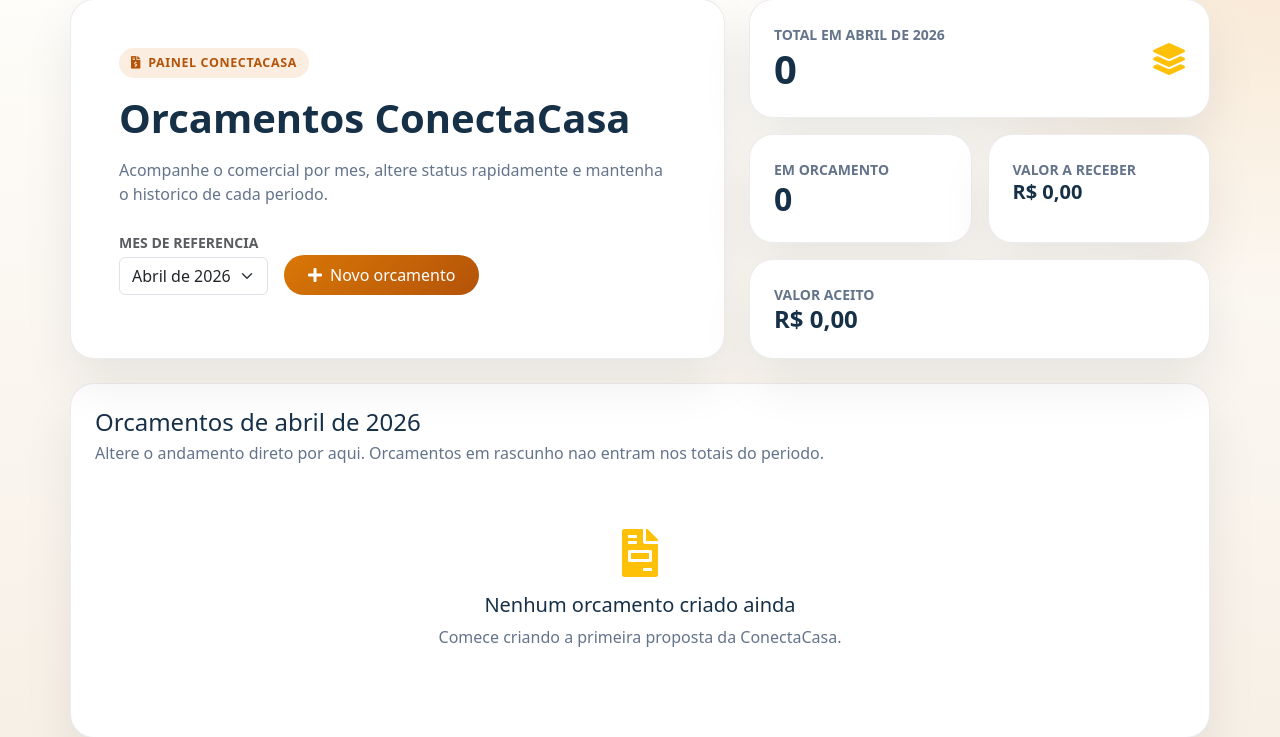
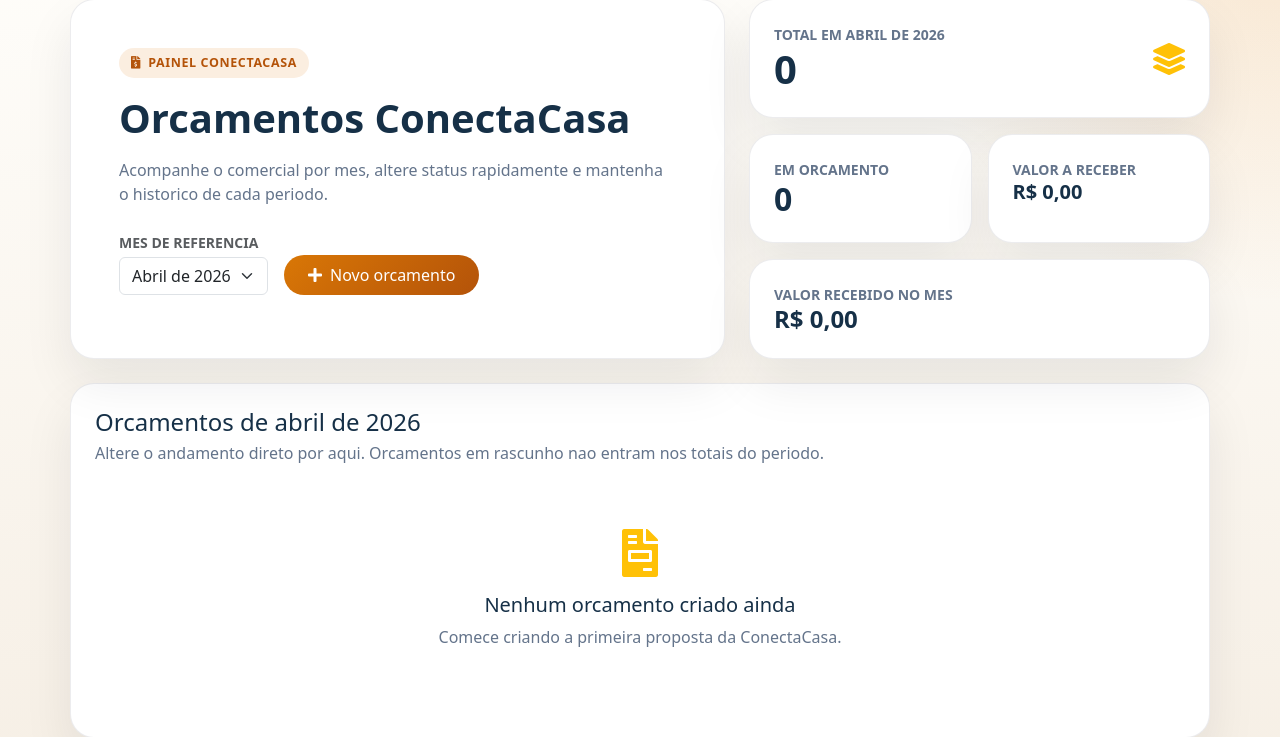
Before and after one commit to conectacasarr/inventario, a Flask app: page /conectacasa/painel in a window 1280 px wide. Shown: the part 97-834 px from the top of the page. Run offline with Flask 3, Linux system fonts and the light colour scheme; a user stored in the database is signed in; data comes from the database, SQL or seed files in the repository; data that the repository does not hold is empty.

Commit message:
fix: restore finalizado status in conectacasa

```diff
--- a/app.py
+++ b/app.py
@@ -295,6 +295,7 @@ def conectacasa_status_opcoes():
         ("orcamento", "Orcamento"),
         ("enviado", "Enviado"),
         ("aceito", "Aceito"),
+        ("finalizado", "Finalizado"),
         ("rejeitado", "Rejeitado"),
     ]
 
@@ -304,7 +305,6 @@ def conectacasa_status_normalizado(status):
     mapa_legado = {
         "rascunho": "orcamento",
         "aprovado": "aceito",
-        "finalizado": "aceito",
     }
     return mapa_legado.get(status, status or "orcamento")
 
@@ -1296,7 +1296,7 @@ def conectacasa_home():
         2,
     )
     valor_recebido = round(
-        sum(item["valor_total"] or 0 for item in orcamentos_filtrados if item["status"] == "aceito"),
+        sum(item["valor_total"] or 0 for item in orcamentos_filtrados if item["status"] == "finalizado"),
         2,
     )
 
--- a/templates/conectacasa_lista.html
+++ b/templates/conectacasa_lista.html
@@ -53,7 +53,7 @@
             </div>
             <div class="col-12">
                 <div class="cc-panel p-4 h-100">
-                    <div class="cc-muted small text-uppercase fw-bold">Valor aceito</div>
+                    <div class="cc-muted small text-uppercase fw-bold">Valor recebido no mes</div>
                     <div class="h4 fw-bold mb-0">{{ formata_brl(valor_recebido) }}</div>
                 </div>
             </div>
```
